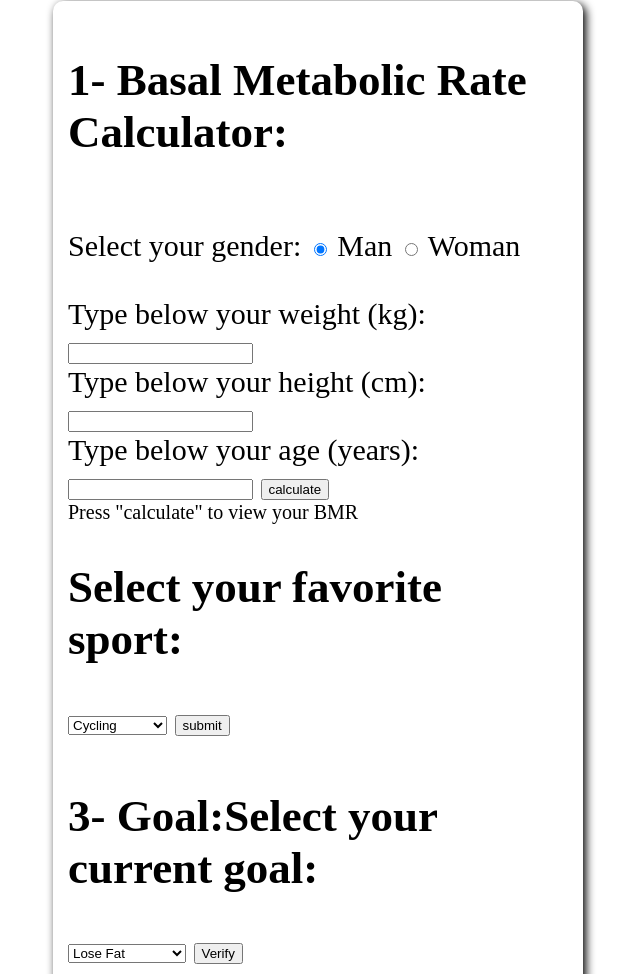
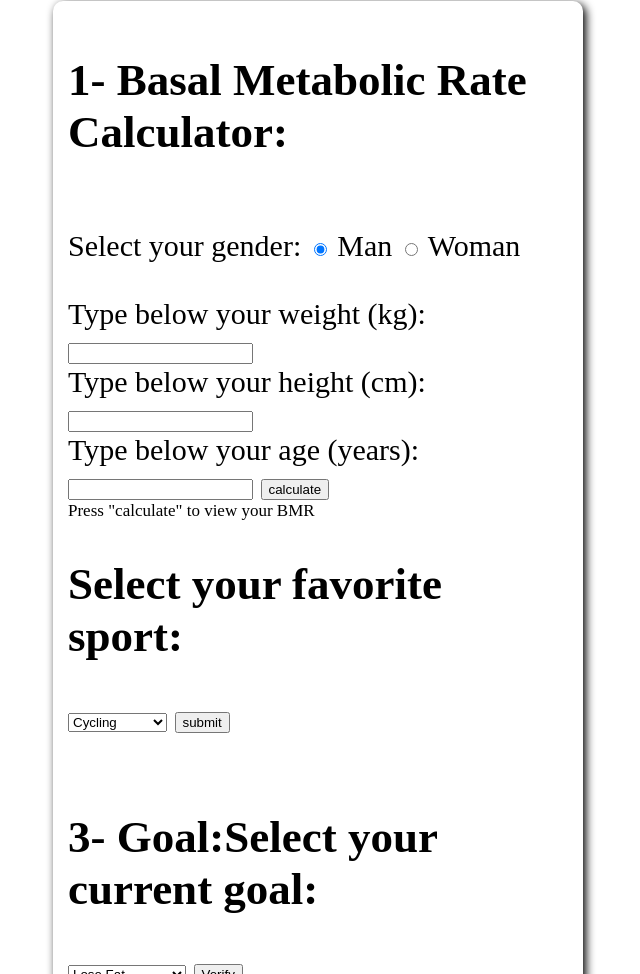
Before and after one commit to gbmaes/improve-your-health, a plain HTML site: page index.html in a window 1280 px wide. Shown: the part 244-1218 px from the top of the page, without its empty margins (322-962 px from the left). Drawn offline with Linux system fonts and the light colour scheme.

Commit message:
updated style.css

```diff
--- a/style.css
+++ b/style.css
@@ -23,13 +23,18 @@ header  {
 }
 
 #txtres {
-    font-size: 20px;
+    font-size: 17px;
+    text-align: inherit;
 }
 
 #sportsres {
     font-size: 20px;
-    text-align: center;
-    padding: 8px;
+    text-align: justify;
+    width: 150px;
+
+    padding: 20px;
+    position: inherit;
+
 }
 
 #foto {
@@ -37,4 +42,6 @@ header  {
     width: 150px;
     height: 150px;
     padding: 8px;
+    display: block;
+    margin: 0 auto;
 }
```
